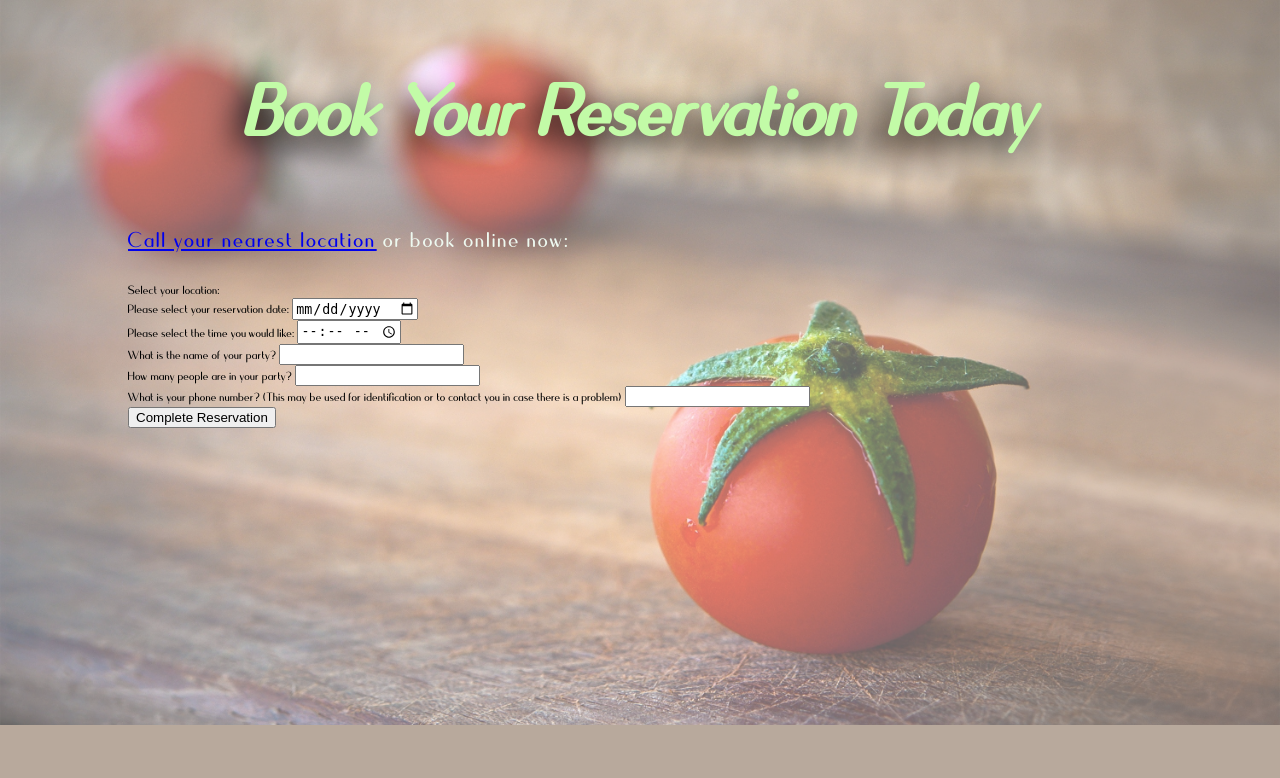
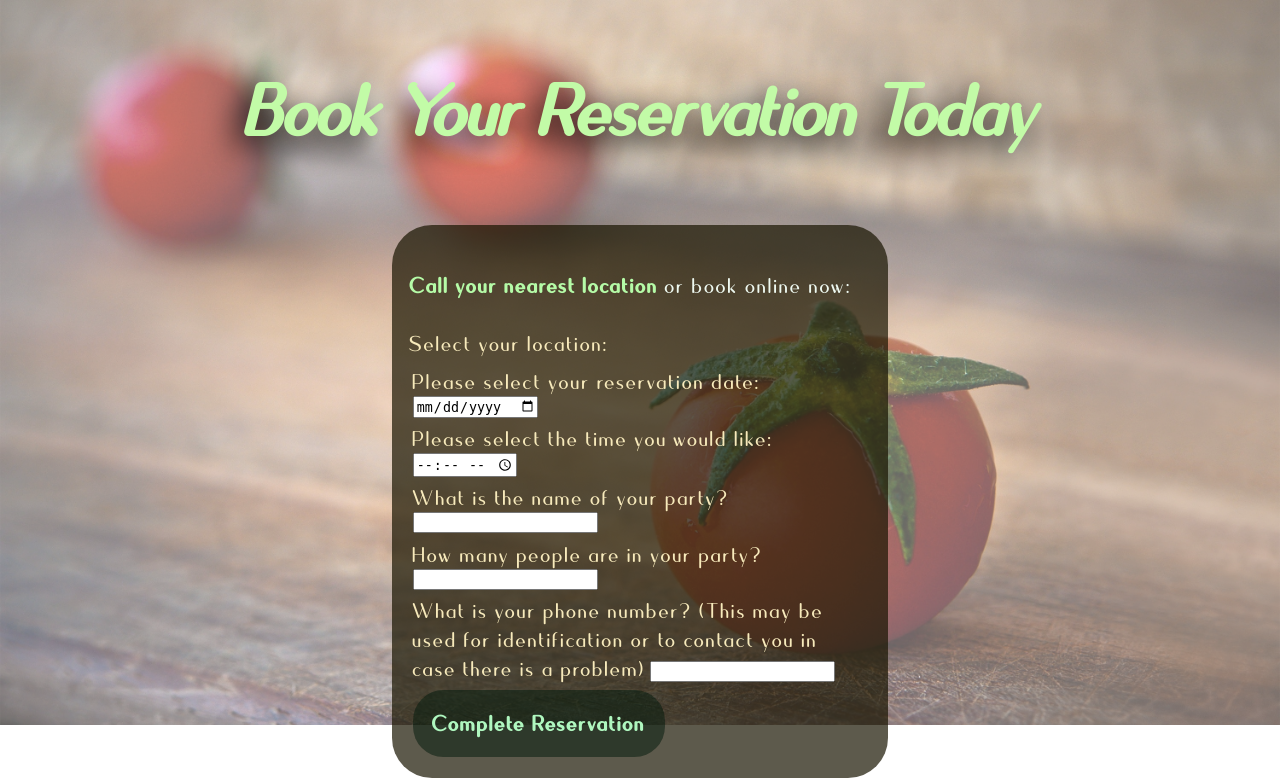
Before and after one commit to ImpendingKataclysm/restaurant_website, a Django app: template templates/reserve.html in a window 1280 px wide. Shown: the part 75-853 px from the top of the page. Before the commit the page ends 800 px from the top, so only its background shows below. Run offline with Django 3.2, Linux system fonts and the light colour scheme; the template is opened without the code that fills it, so the values that code supplies are empty.

Commit message:
Updated style and html structure of the reservation form

```diff
--- a/restaurant/static/css/main.css
+++ b/restaurant/static/css/main.css
@@ -183,9 +183,9 @@ nav a:active {
     text-decoration: none;
     font-size: 2.5rem;
     font-weight: bold;
-    letter-spacing: 0.1rem;
-    color: #aff7bf;
+    letter-spacing: 0.1rem;color: #aff7bf;
     background-color: rgba(0, 25, 10, 0.5);
+
     padding: 1.5rem;
     border-radius: 2.5rem;
 }
@@ -209,7 +209,7 @@ h2 {
     letter-spacing: 0.1rem;
 }
 
-p, dt {
+p, dt, label {
     font-size: 1.8rem;
     letter-spacing: 0.1rem;
 }
@@ -237,17 +237,17 @@ dd, li {
     text-align: center;
 }
 
-.menu_card a:link, .menu_card a:visited, .location_card a:link, .location_card a:visited {
+.menu_card a:link, .menu_card a:visited, .location_card a:link, .location_card a:visited, .form_card a:link, .form_card a:visited {
     text-decoration: none;
     font-weight: bold;
     color: #b5fba7;
 }
 
-.menu_card a:focus, .menu_card a:hover, .location_card a:focus, .location_card a:hover {
+.menu_card a:focus, .menu_card a:hover, .location_card a:focus, .location_card a:hover, .form_card a:hover, .form_card a:focus {
     color: #74BB83;
 }
 
-.menu_card, .menu_item, .location_card, .location {
+.menu_card, .menu_item, .location_card, .location, .form_card {
     color: #f7eabb;
     border-radius: 1.2rem;
     margin: 1.1rem auto;
@@ -277,7 +277,7 @@ dd, li {
     justify-content: space-around;
 }
 
-.location_card {
+.location_card, .form_card {
     background-color: rgba(25, 20, 0, 0.7);
     border-radius: 2.5rem;
     letter-spacing: 0.1rem;
@@ -305,3 +305,34 @@ dd, li {
 .location_iframe iframe {
     min-height: 20rem;
 }
+
+.form_card {
+    width: 45%;
+    margin: auto;
+}
+
+.form_input {
+    padding: 0.2rem;
+}
+
+.submit_btn input {
+    font-family: "Quesha", sans-serif;
+    font-size: 1.8rem;
+    border: none;
+    border-radius: 1.9rem;
+    padding: 1.2rem;
+    font-weight: bold;
+    letter-spacing: 0.1rem;
+    color: #aff7bf;
+    background-color: rgba(0, 25, 10, 0.5);
+}
+
+.submit_btn input:hover, .submit_bt input:focus {
+    background-color: #aff7bf;
+    color: rgba(0, 25, 10, 0.5);
+}
+
+.submit_btn input:active {
+    color: #91e97a;
+    background-color: #191400;
+}
--- a/templates/reserve.html
+++ b/templates/reserve.html
@@ -5,40 +5,43 @@
 {% block heading %}Book Your Reservation Today{% endblock %}
 
 {% block content %}
+    <div class="form_card">
         <p><a href="{% url 'contact' %}">Call your nearest location</a> or book online now: </p>
         <form method="POST">
         {% csrf_token %}
             <label for="location">Select your location:</label>
-        <div id="location">
+            <div id="location" class="form_input">
                 {% for l in locations %}
                     <input type="radio" id="location{{ l.id }}" value="{{ l }}" name="location" required>
                     <label for="location{{ l.id }}">{{ l }}</label>
+                    <br>
                 {% endfor %}
             </div>
-        <div>
+            <div class="form_input">
                 <label for="date_reserved">Please select your reservation date:</label>
                 <input type="date" id="date_reserved" name="date_reserved" value="date_reserved" required>
             </div>
-        <div>
+            <div class="form_input">
                 <label for="time_reserved">Please select the time you would like:</label>
                 <input type="time" id="time_reserved" name="time_reserved" value="time_reserved">
             </div>
-        <div>
+            <div class="form_input">
                 <label for="party_name">What is the name of your party?</label>
                 <input type="text" id="party_name" name="party_name" required>
             </div>
-        <div>
+            <div class="form_input">
                 <label for="party_size">How many people are in your party?</label>
                 <input type="text" id="party_size" name="party_size" required>
             </div>
-        <div>
+            <div class="form_input">
                 <label for="contact_phone">What is your phone number? (This may be used for identification or to contact you in case there is a problem)</label>
                 <input type="text" id="contact_phone" name="contact_phone" required>
             </div>
-        <div>
+            <div class="form_input submit_btn">
                 <input type="submit" value="Complete Reservation">
             </div>
         </form>
+    </div>
     {% if messages %}
         <ul class="response_message">
        {% for message in messages %}
```
Lines whose indentation alone changed are shown as unchanged.
